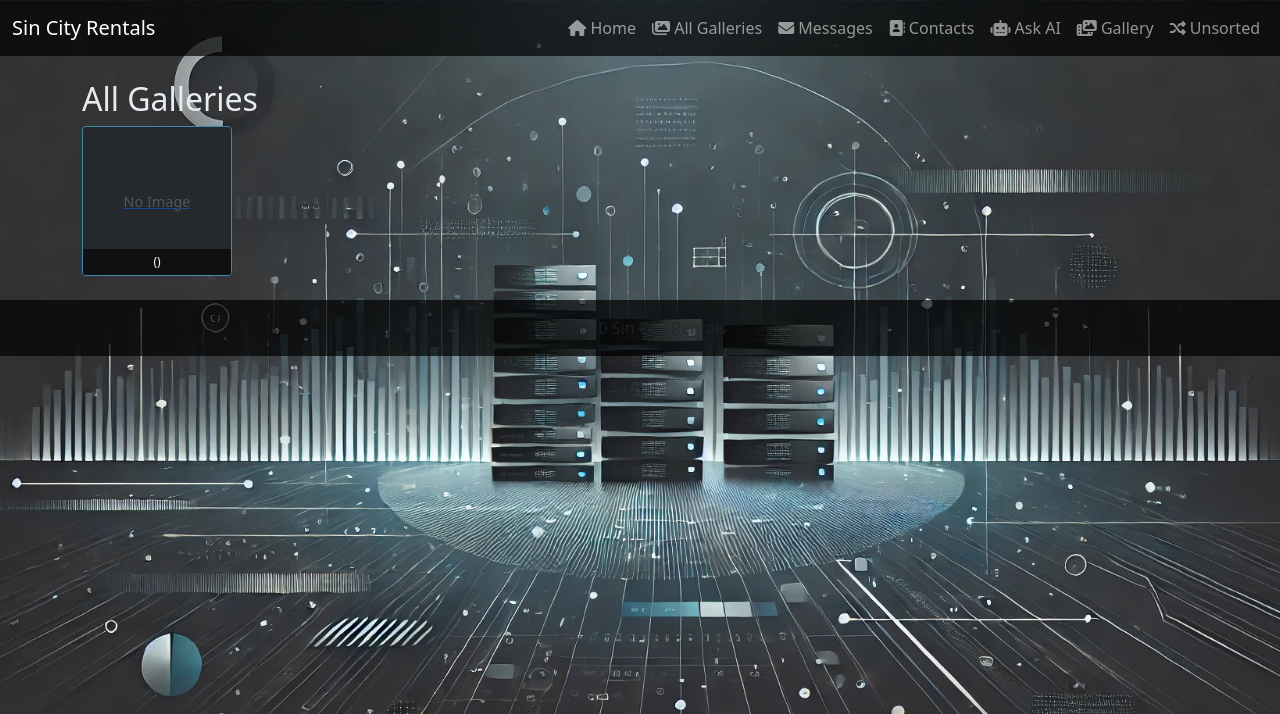
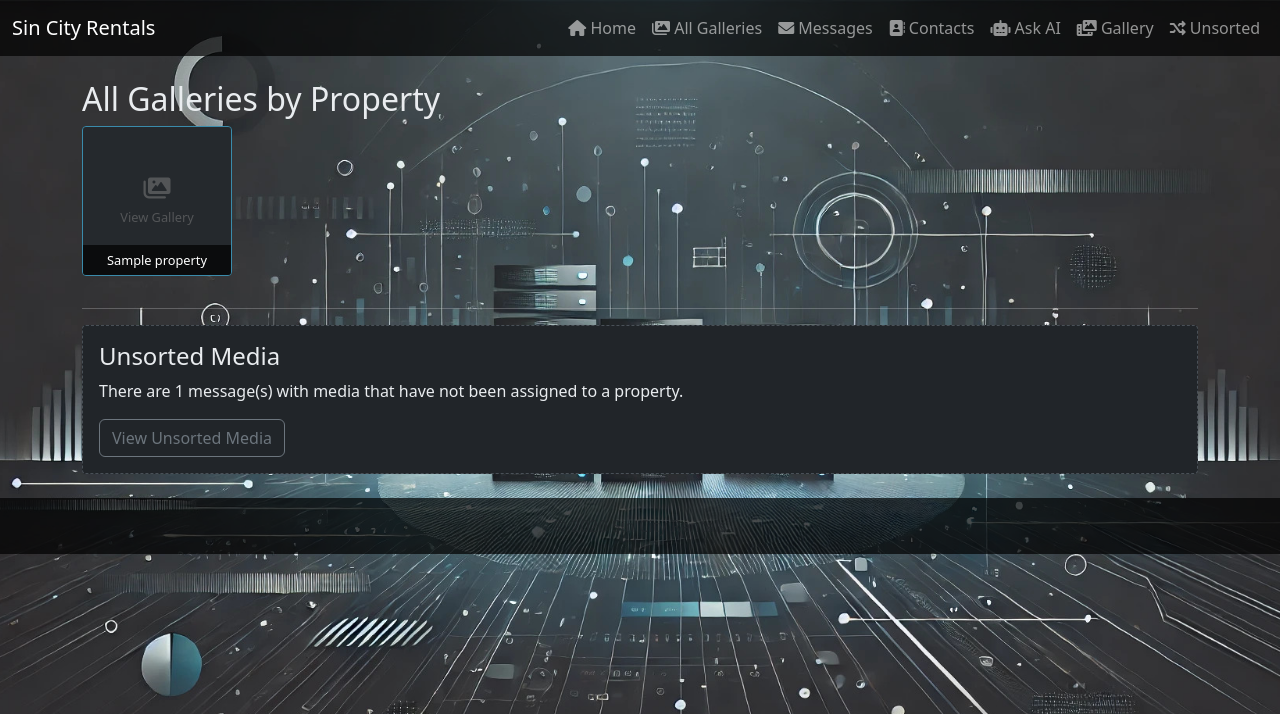
Before and after one commit to oakweb/openphone-monitor, a Flask app: template templates/galleries_overview.html in a window 1280 px wide. Shown: the top 714 px of the page. Run offline with Flask 3, Linux system fonts and the light colour scheme; tables that the repository leaves empty hold one stand-in row (values such as "Sample post"); the template is opened without the code that fills it: values that come from a table or form of the project are taken from there, most other values are stand-ins (such as "Sample title", 1, 10 or a date in 2020).

Commit message:
feat: Update galleries overview template

```diff
--- a/templates/galleries_overview.html
+++ b/templates/galleries_overview.html
@@ -10,39 +10,45 @@
       display: flex;
       flex-wrap: wrap;
       gap: 1rem;
+      margin-bottom: 2rem; /* Add space below property galleries */
     }
 
     /* each property‐tile is exactly 150×150 */
     .gallery-summary {
       position: relative;
-      flex: 0 0 auto;
+      flex: 0 0 auto; /* Prevent stretching */
       width: 150px;
       height: 150px;
       overflow: hidden;
       border: 1px solid #3a8bab;
       border-radius: 4px;
       background: #1e2226;
+      display: block; /* Make the whole div the link area */
+      text-decoration: none; /* Remove underline from link */
+      color: inherit; /* Inherit text color */
     }
+     .gallery-summary:hover {
+         border-color: #6cb9d3; /* Highlight border on hover */
+     }
 
-    /* thumbnail covers the tile */
-    .gallery-summary img {
-      display: block;
-      width: 100%;
-      height: 100%;
-      object-fit: cover;
-    }
 
     /* placeholder when no thumbnail */
     .gallery-summary .placeholder {
       width: 100%;
       height: 100%;
       display: flex;
+      flex-direction: column; /* Stack icon and text */
       align-items: center;
       justify-content: center;
       color: #888;
-      font-size: 0.9rem;
+      font-size: 1.5rem; /* Make icon larger */
       background: #2c3035;
     }
+    .gallery-summary .placeholder span {
+        font-size: 0.8rem; /* Smaller text below icon */
+        margin-top: 0.5rem;
+    }
+
 
     /* caption bar at the bottom */
     .gallery-summary .caption {
@@ -50,33 +56,70 @@
       bottom: 0;
       left: 0;
       right: 0;
-      background: rgba(0, 0, 0, 0.6);
+      background: rgba(0, 0, 0, 0.7); /* Darker caption background */
       color: #fff;
-      font-size: 0.75rem;
-      padding: 0.25rem;
+      font-size: 0.8rem; /* Slightly larger caption */
+      padding: 0.35rem;
       text-align: center;
       box-sizing: border-box;
+      white-space: nowrap;
+      overflow: hidden;
+      text-overflow: ellipsis; /* Add ellipsis if name is too long */
     }
+
+    /* Unsorted section styling */
+     .unsorted-link-section {
+         padding: 1rem;
+         border: 1px dashed #495057;
+         border-radius: 4px;
+         background-color: #212529;
+     }
+
   </style>
+  <link rel="stylesheet" href="https://cdnjs.cloudflare.com/ajax/libs/font-awesome/6.0.0/css/all.min.css">
 {% endblock %}
 
 {% block content %}
-  <h2>All Galleries</h2>
+  <h2>All Galleries by Property</h2>
 
-  <div class="gallery-summaries">
-    {% for g in gallery_summaries %}
-      <div class="gallery-summary">
-        <a href="{{ url_for('gallery_for_property', property_id=g.property.id) }}">
-          {% if g.thumb %}
-            <img src="{{ url_for('static', filename=g.thumb) }}" alt="Thumbnail for {{ g.property.name }}">
-          {% else %}
-            <div class="placeholder">No Image</div>
-          {% endif %}
-          <div class="caption">
-            {{ g.property.name }} ({{ g.count }})
-          </div>
+  {% if gallery_summaries %}
+    <div class="gallery-summaries">
+      {# Loop through the list of Property objects passed as gallery_summaries #}
+      {% for prop in gallery_summaries %}
+        {# Make the whole tile clickable #}
+        <a href="{{ url_for('gallery_for_property', property_id=prop.id) }}" class="gallery-summary" title="View gallery for {{ prop.name }}">
+            {# Always show placeholder for now, as we didn't fetch a thumbnail #}
+            <div class="placeholder">
+                <i class="fas fa-images"></i> {# FontAwesome image icon #}
+                <span>View Gallery</span>
+            </div>
+            <div class="caption">
+              {{ prop.name }} {# Display property name (g IS the property object) #}
+              {# Count is not calculated by current Python code #}
+            </div>
         </a>
-      </div>
-    {% endfor %}
+      {% endfor %}
+    </div>
+  {% else %}
+    <p>No properties currently have associated image galleries.</p>
+  {% endif %}
+
+  {# Add section for unsorted images #}
+  <hr>
+  <div class="unsorted-link-section">
+      <h4>Unsorted Media</h4>
+      {% if unsorted_count > 0 %}
+          <p>There are {{ unsorted_count }} message(s) with media that have not been assigned to a property.</p>
+          {# Link to the unsorted gallery page - NOTE: unsorted_gallery route needs implementation #}
+          <a href="{{ url_for('unsorted_gallery') }}" class="btn btn-outline-secondary">View Unsorted Media</a>
+      {% else %}
+          <p class="text-muted">There are currently no unsorted messages with media.</p>
+      {% endif %}
+      {% if error %}
+         <div class="alert alert-warning mt-3" role="alert">
+           Error loading overview: {{ error }}
+         </div>
+      {% endif %}
   </div>
+
 {% endblock %}
```
